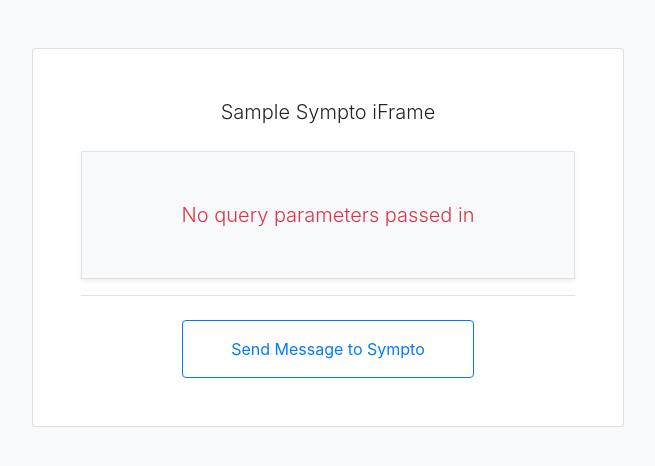
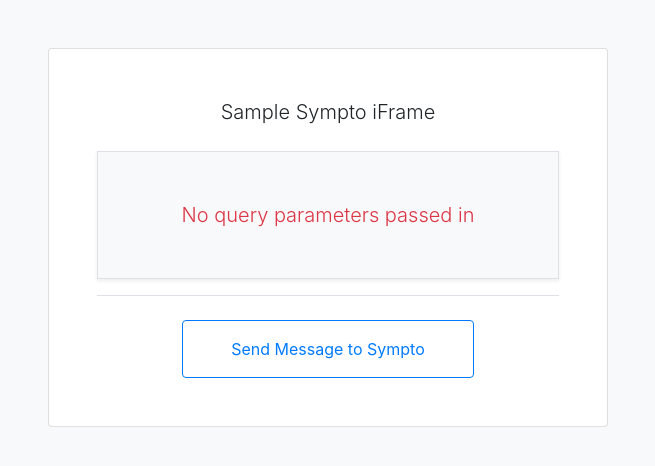
Before and after one commit to sympto-health/iframe-sample, a plain HTML site: page index.html in a window 1280 px wide. Shown: the full height of the page, 312-967 px from the left. Drawn offline with nearby package versions, Linux system fonts and the light colour scheme.

Commit message:
Card container width

```diff
--- a/index.html
+++ b/index.html
@@ -15,9 +15,15 @@
     <meta property="og:description" content="A Sample iFrame Preview">
 
     <link rel="stylesheet" href="https://cdn.jsdelivr.net/npm/bootstrap@4.3.1/dist/css/bootstrap.min.css" integrity="sha384-ggOyR0iXCbMQv3Xipma34MD+dH/1fQ784/j6cY/iJTQUOhcWr7x9JvoRxT2MZw1T" crossorigin="anonymous">
+    <style>
+      .card-cont {
+        width: 35em;
+        max-width: 100%;
+      }
+    </style>
   </head>
   <body class="bg-light p-5">
-    <div class="mx-auto p-5 w-50 card bg-white">
+    <div class="card-cont mx-auto p-5 card bg-white">
       <div class="text-center lead font-weight-light pb-4">
         Sample Sympto iFrame
       </div>
```
